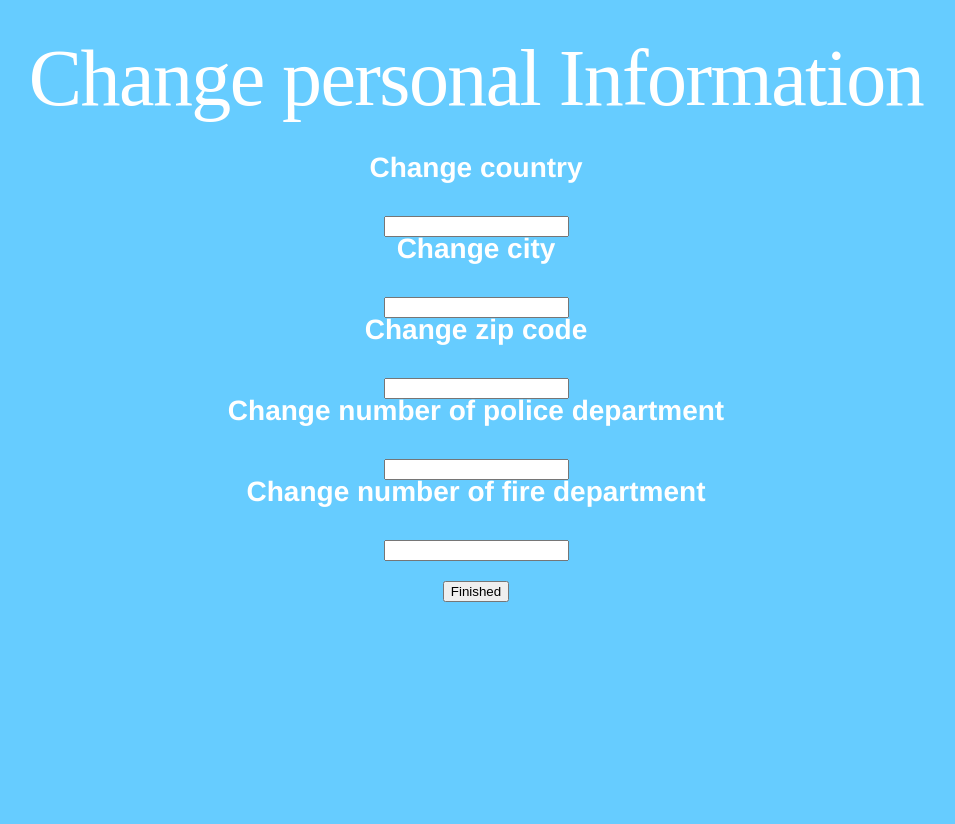
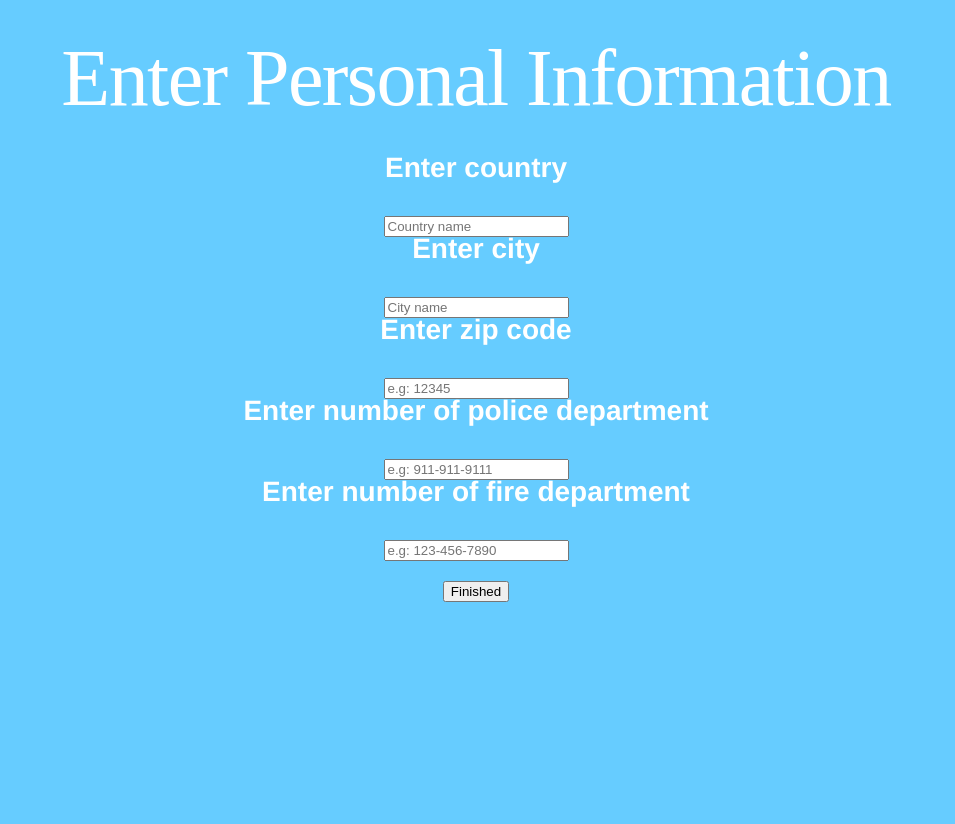
Before and after one commit to aclinton13/Project-E-Line, a Python web app: template templates/form.html in a window 1280 px wide. Shown: the whole page, without its empty margins (164-1119 px from the left). Run offline with Jinja, Linux system fonts and the light colour scheme; the template is opened without the code that fills it, so the values that code supplies are empty.

Commit message:
added placeholders in forms. created a javascript file

```diff
--- /dev/null
+++ b/scripts/setup.js
@@ -0,0 +1,11 @@
+
+console.log('helloworld');
+
+const form=document.querySelector('.box');
+
+
+
+
+document.addEventListener('keydown', (event)=> {
+  console.log(event);
+});
--- a/templates/form.html
+++ b/templates/form.html
@@ -3,6 +3,12 @@
   <head>
     <meta charset="utf-8">
     <title>Change info</title>
+
+    <script src='../scripts/setup.js'
+    type="text/javascript">
+
+
+    </script>
     <link rel="stylesheet" href="https://fonts.googleapis.com/icon?family=Material+Icons">
 <link rel="stylesheet" href="https://code.getmdl.io/1.3.0/material.light_blue-blue.min.css" />
 <script defer src="https://code.getmdl.io/1.3.0/material.min.js"></script>
@@ -10,30 +16,30 @@
   </head>
   <body>
     <center>
-    <h1> Change personal Information </h1>
-    <form class="" action={{post_location}} method="post">
+    <h1> Enter Personal Information </h1>
+    <form class="forms" action={{post_location}} method="post">
 
-        <p><b>Change country</b></p> <br>
-        <input type="text" name="Country" value="" required> <br>
+        <p><b>Enter country</b></p> <br>
+        <input type="text" name="Country" value="" required placeholder='Country name'> <br>
 
-        <p><b> Change city</b> </p> <br>
-        <input type="text" name="City" value="" required> <br>
+        <p><b> Enter city</b> </p> <br>
+        <input type="text" name="City" value="" required placeholder="City name"> <br>
 
-        <p><b> Change zip code</b> </p> <br>
-        <input type="text" name="Zip" value="" required> <br>
+        <p><b> Enter zip code</b> </p> <br>
+        <input type="text" name="Zip" value="" required placeholder="e.g: 12345"> <br>
 
-        <p><b> Change number of police department</b> </p> <br>
+        <p><b> Enter number of police department</b> </p> <br>
         <!-- <input type="text" name="Police" value="" > <br> -->
         <input type="tel" id="police" name="Police"
                pattern="[0-9]{3}-[0-9]{3}-[0-9]{4}"
-               required> <br>
+               required placeholder="e.g: 911-911-9111"> <br>
 
-        <p><b> Change number of fire department</b> </p> <br>
+        <p><b> Enter number of fire department</b> </p> <br>
         <!-- <input type="text" name="Fire" value="" >
       </ul> -->
       <input type="tel" id="fire" name="Fire"
              pattern="[0-9]{3}-[0-9]{3}-[0-9]{4}"
-             required>
+             required placeholder="e.g: 123-456-7890">
       <br><br>
       <input type="Submit" name="submit" value="Finished">
 
```
Also changed, not shown: templates/addContacts.html (+5 -5 lines), templates/setup.html (+5 -5 lines).
